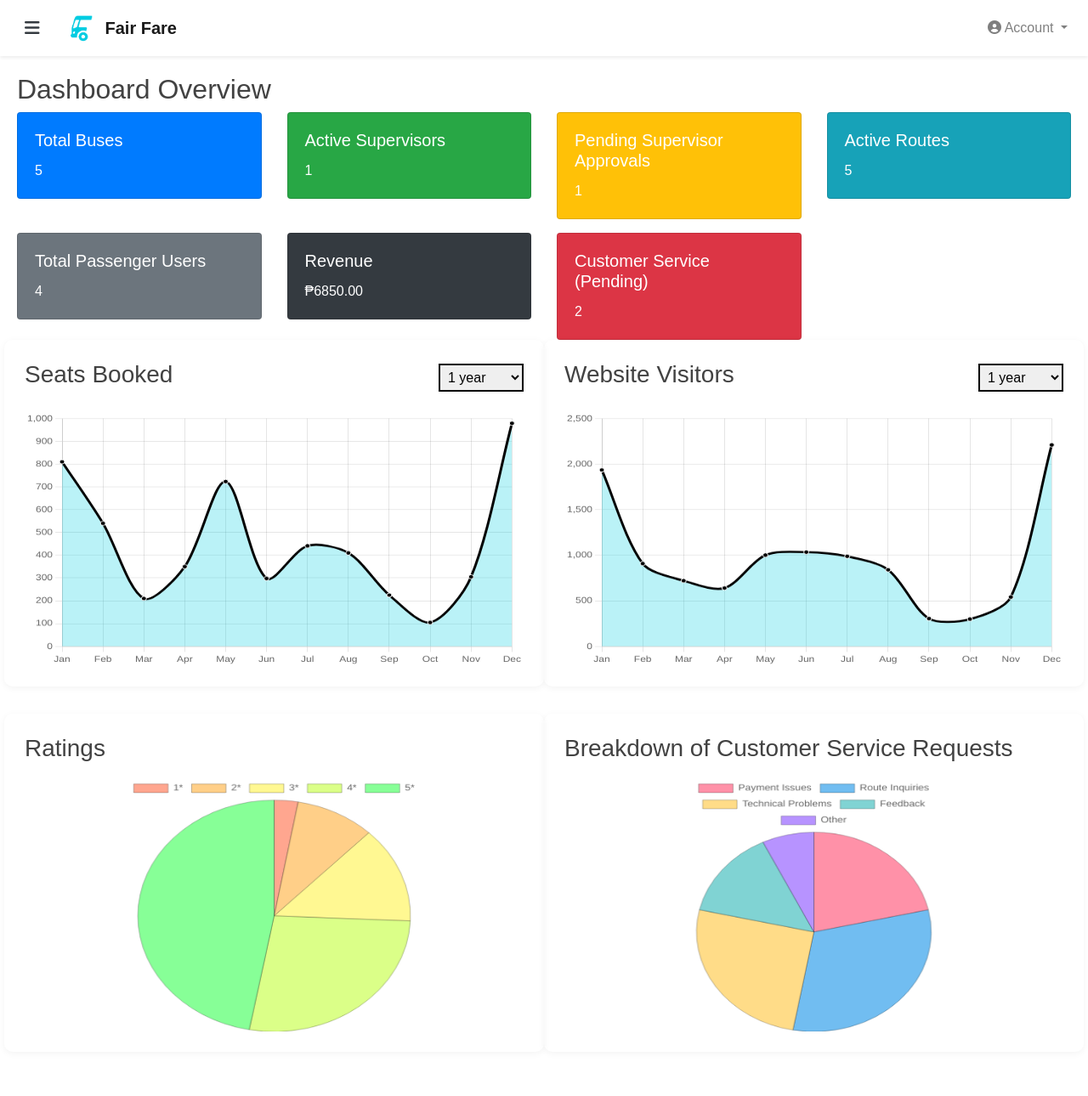
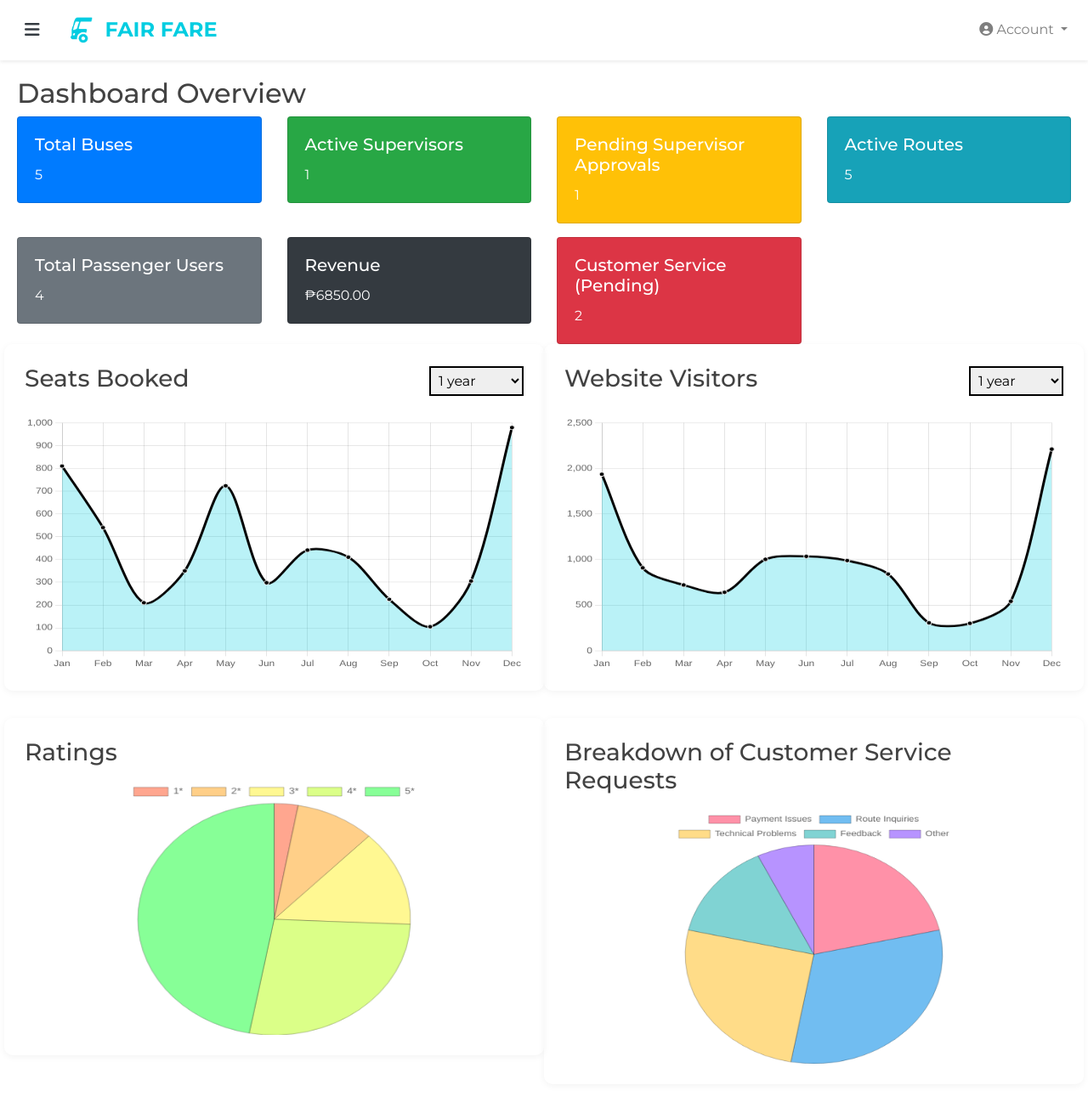
Before and after one commit to renzzzi/FairFare-Transportation-System, a plain HTML site: page adminTemp.html in a window 1280 px wide. Shown: the whole page at 85% size. Drawn offline with nearby package versions, Linux system fonts and the light colour scheme.

Commit message:
changing the font in admin css

```diff
--- a/adminTemp.html
+++ b/adminTemp.html
@@ -9,6 +9,10 @@
 
     <link rel="stylesheet" href="https://cdnjs.cloudflare.com/ajax/libs/font-awesome/6.0.0-beta3/css/all.min.css" />
     <link rel="stylesheet" href="/css/pages/admin/adminTemp.css" />
+    <link rel="preconnect" href="https://fonts.googleapis.com">
+    <link rel="preconnect" href="https://fonts.gstatic.com" crossorigin>
+    <link href="https://fonts.googleapis.com/css2?family=Montserrat:ital,wght@0,100..900;1,100..900&display=swap" rel="stylesheet">
+
 </head>
 
 <body>
@@ -19,7 +23,7 @@
             </button>
             <div class="navbar-brand d-flex align-items-center mb-0">
                 <img src="images/logos/logo-color.png" width="40" class="mr-2" alt="Fair Fare Logo" />
-                <strong>Fair Fare</strong>
+                <h1>FAIR FARE</h1>
             </div>
         </div>
         <div class="ml-auto">
--- a/css/pages/admin/adminTemp.css
+++ b/css/pages/admin/adminTemp.css
@@ -23,6 +23,13 @@ body {
     background-color: rgba(255, 255, 255, 0.8);
     backdrop-filter: blur(10px);
     box-shadow: 0 1px 5px rgba(0, 0, 0, 0.1);
+}
+
+h1{
+    font-size: 1.5rem;
+    margin-top: 0.5rem;
+    font-weight: bold;
+    color: var(--primary-color);
 }
 
 .navbar-brand {
```
